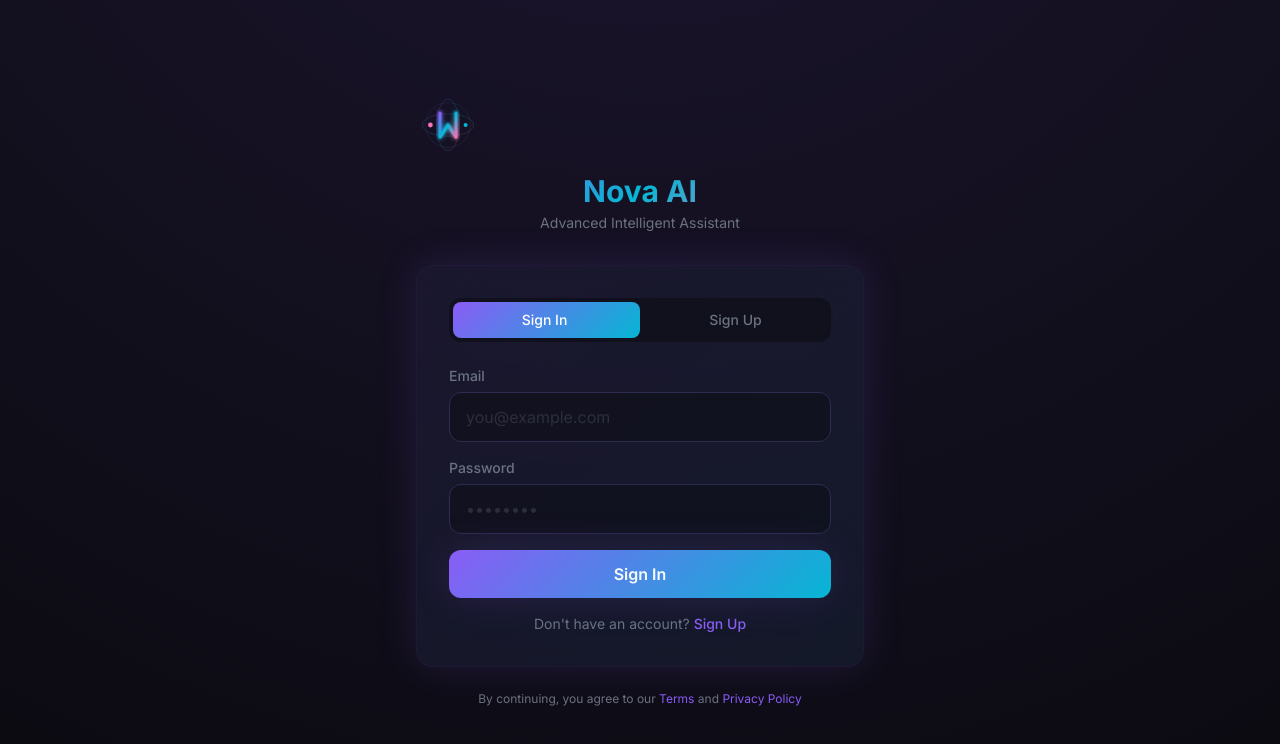
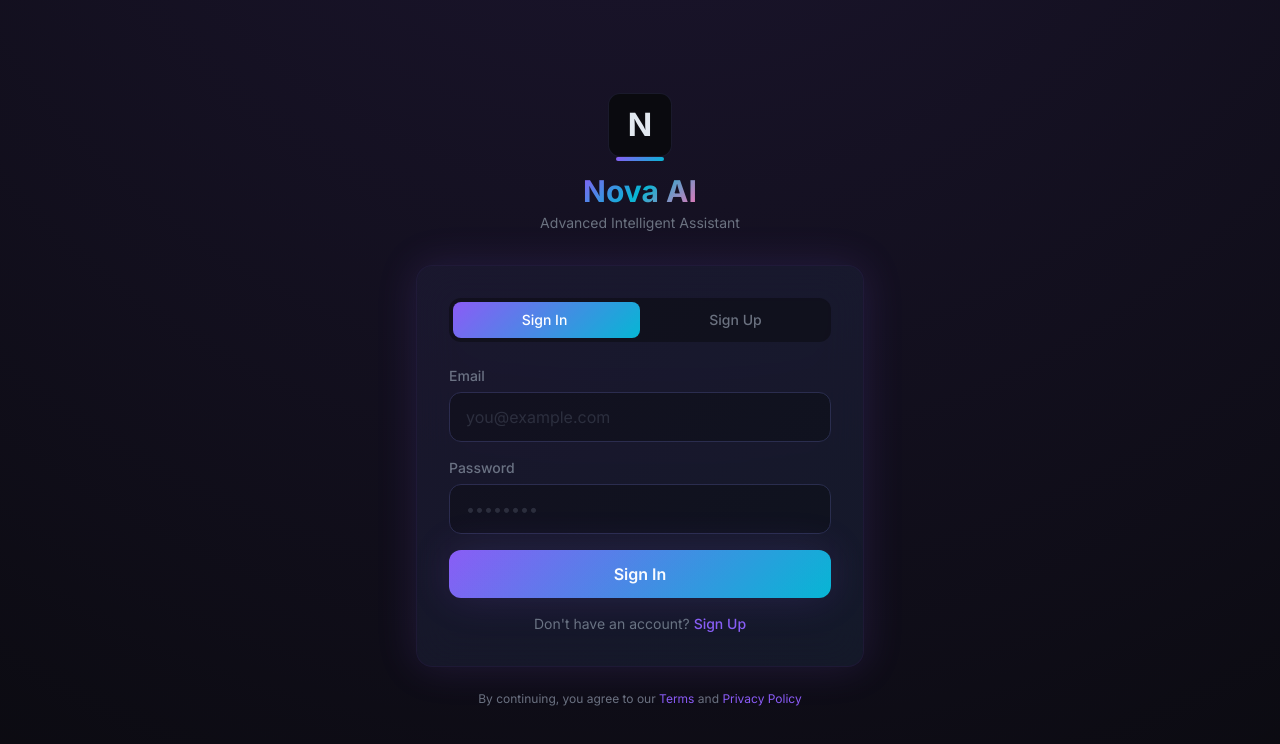
Before and after one commit to programmer-nishant08/Nova-AI, a React (Vite) app in the folder frontend/: page /login in a window 1280 px wide. Shown: the top 744 px of the page. Built offline with nearby package versions, Linux system fonts and the light colour scheme; no server answers.

Commit message:
🎨 Update logo to modern design

```diff
--- a/frontend/src/components/Auth/Auth.jsx
+++ b/frontend/src/components/Auth/Auth.jsx
@@ -28,7 +28,7 @@ export default function Auth() {
         transition={{ duration: 0.5 }}
         className="w-full max-w-md relative z-10"
       >
-        <div className="text-center mb-8">
+        <div className="flex flex-col items-center justify-center text-center mb-8">
           <Logo size={64} className="mx-auto" showText={false} />
           <h1 className="text-3xl font-bold mt-4 text-gradient">Nova AI</h1>
           <p className="text-cyber-text-dim mt-1 text-sm">Advanced Intelligent Assistant</p>
--- a/frontend/src/components/Common/Logo.jsx
+++ b/frontend/src/components/Common/Logo.jsx
@@ -1,79 +1,31 @@
+// frontend/src/components/Common/Logo.jsx
 import React from 'react';
 
-export default function LogoOrbit({ size = 40, className = "" }) {
+export default function Logo({ size = 40, className = "", showText = true, textSize = "text-xl" }) {
   return (
     <div className={`flex items-center gap-3 ${className}`}>
-      <div
-        className="relative flex-shrink-0"
-        style={{ width: size, height: size }}
-      >
-        <svg
-          viewBox="0 0 80 80"
-          fill="none"
-          xmlns="http://www.w3.org/2000/svg"
-          className="w-full h-full"
+      {/* Simple N with gradient accent bar */}
+      <div className="relative flex-shrink-0">
+        <div
+          className="bg-cyber-dark rounded-xl flex items-center justify-center font-bold text-cyber-text border border-cyber-border/50"
+          style={{ width: size, height: size, fontSize: size * 0.5 }}
         >
-          {/* Orbit rings */}
-          <ellipse cx="40" cy="40" rx="32" ry="14" stroke="url(#ringGrad)" strokeWidth="1.2" opacity="0.3" />
-          <ellipse cx="40" cy="40" rx="14" ry="32" stroke="url(#ringGrad)" strokeWidth="1.2" opacity="0.3" />
-          <ellipse cx="40" cy="40" rx="28" ry="28" stroke="url(#ringGrad)" strokeWidth="1" opacity="0.2" />
+          N
+        </div>
+        {/* Gradient accent bar at bottom */}
+        <div className="absolute -bottom-1 left-1/2 -translate-x-1/2 w-3/4 h-1 bg-gradient-primary rounded-full" />
+      </div>
 
-          {/* Letter N made from paths */}
-          <path
-            d="M30 25 L30 55 L40 40 L50 55 L50 25"
-            stroke="url(#textGrad)"
-            strokeWidth="4"
-            strokeLinecap="round"
-            strokeLinejoin="round"
-            fill="none"
-            filter="url(#glow)"
-          />
-
-          {/* Glow around the N */}
-          <path
-            d="M30 25 L30 55 L40 40 L50 55 L50 25"
-            stroke="url(#textGrad)"
-            strokeWidth="8"
-            strokeLinecap="round"
-            strokeLinejoin="round"
-            fill="none"
-            opacity="0.15"
-          />
-
-          {/* Orbiting dot */}
-          <circle cx="18" cy="40" r="3" fill="#F472B6">
-            <animateTransform attributeName="transform" type="rotate" from="0 40 40" to="360 40 40" dur="4s" repeatCount="indefinite" />
-            <animate attributeName="opacity" from="1" to="0.3" dur="2s" repeatCount="indefinite" />
-          </circle>
-          <circle cx="62" cy="40" r="2.5" fill="#06B6D4">
-            <animateTransform attributeName="transform" type="rotate" from="180 40 40" to="540 40 40" dur="4s" repeatCount="indefinite" />
-            <animate attributeName="opacity" from="1" to="0.3" dur="1.8s" repeatCount="indefinite" />
-          </circle>
-
-          <defs>
-            <linearGradient id="ringGrad" x1="0%" y1="0%" x2="100%" y2="100%">
-              <stop offset="0%" stopColor="#8B5CF6" stopOpacity="0.6" />
-              <stop offset="50%" stopColor="#06B6D4" stopOpacity="0.6" />
-              <stop offset="100%" stopColor="#F472B6" stopOpacity="0.6" />
-            </linearGradient>
-            <linearGradient id="textGrad" x1="0%" y1="0%" x2="100%" y2="100%">
-              <stop offset="0%" stopColor="#8B5CF6" />
-              <stop offset="50%" stopColor="#06B6D4" />
-              <stop offset="100%" stopColor="#F472B6" />
-            </linearGradient>
-            <filter id="glow" x="-20%" y="-20%" width="140%" height="140%">
-              <feGaussianBlur stdDeviation="3" result="blur" />
-              <feMerge>
-                <feMergeNode in="blur" />
-                <feMergeNode in="SourceGraphic" />
-              </feMerge>
-            </filter>
-          </defs>
-        </svg>
-      </div>
-      {/* <span className="text-xl font-bold bg-gradient-to-r from-cyber-purple via-cyber-cyan to-cyber-pink bg-clip-text text-transparent">
-        Nova
-      </span> */}
+      {showText && (
+        <div className="flex flex-col">
+          <span className={`${textSize} font-bold text-cyber-text`}>
+            Nova
+          </span>
+          <span className="text-[10px] text-cyber-text-dim/50 font-medium tracking-widest uppercase">
+            AI Assistant
+          </span>
+        </div>
+      )}
     </div>
   );
 }
--- a/frontend/src/components/Sidebar/Sidebar.jsx
+++ b/frontend/src/components/Sidebar/Sidebar.jsx
@@ -70,6 +70,7 @@ export default function Sidebar({ isMobileOpen, setIsMobileOpen }) {
             <span className="text-xs text-cyber-text-dim bg-cyber-dark/50 px-2 py-0.5 rounded-full">AI</span>
           </div>
 
+          {/* Close button - mobile only */}
           <button
             onClick={() => setIsMobileOpen(false)}
             className="md:hidden p-1 rounded-lg hover:bg-cyber-dark/50 text-cyber-text-dim hover:text-cyber-text transition-colors"
@@ -174,10 +175,21 @@ export default function Sidebar({ isMobileOpen, setIsMobileOpen }) {
 
   return (
     <>
+      {/* Desktop Sidebar */}
       <div className="hidden md:flex w-72 h-full bg-cyber-surface border-r border-cyber-border flex-col flex-shrink-0">
         {sidebarContent}
       </div>
 
+      {/* Mobile Hamburger Button */}
+      <button
+        onClick={() => setIsMobileOpen(true)}
+        className="md:hidden fixed top-4 left-4 z-50 p-2.5 bg-cyber-surface border border-cyber-border rounded-xl text-cyber-text hover:bg-cyber-dark/50 transition-colors shadow-glow-purple"
+        aria-label="Open menu"
+      >
+        <Bars3Icon className="w-6 h-6" />
+      </button>
+
+      {/* Mobile Sidebar Overlay */}
       {isMobileOpen && (
         <>
           <div
```
Also changed, not shown: frontend/src/App.jsx (indentation only).
